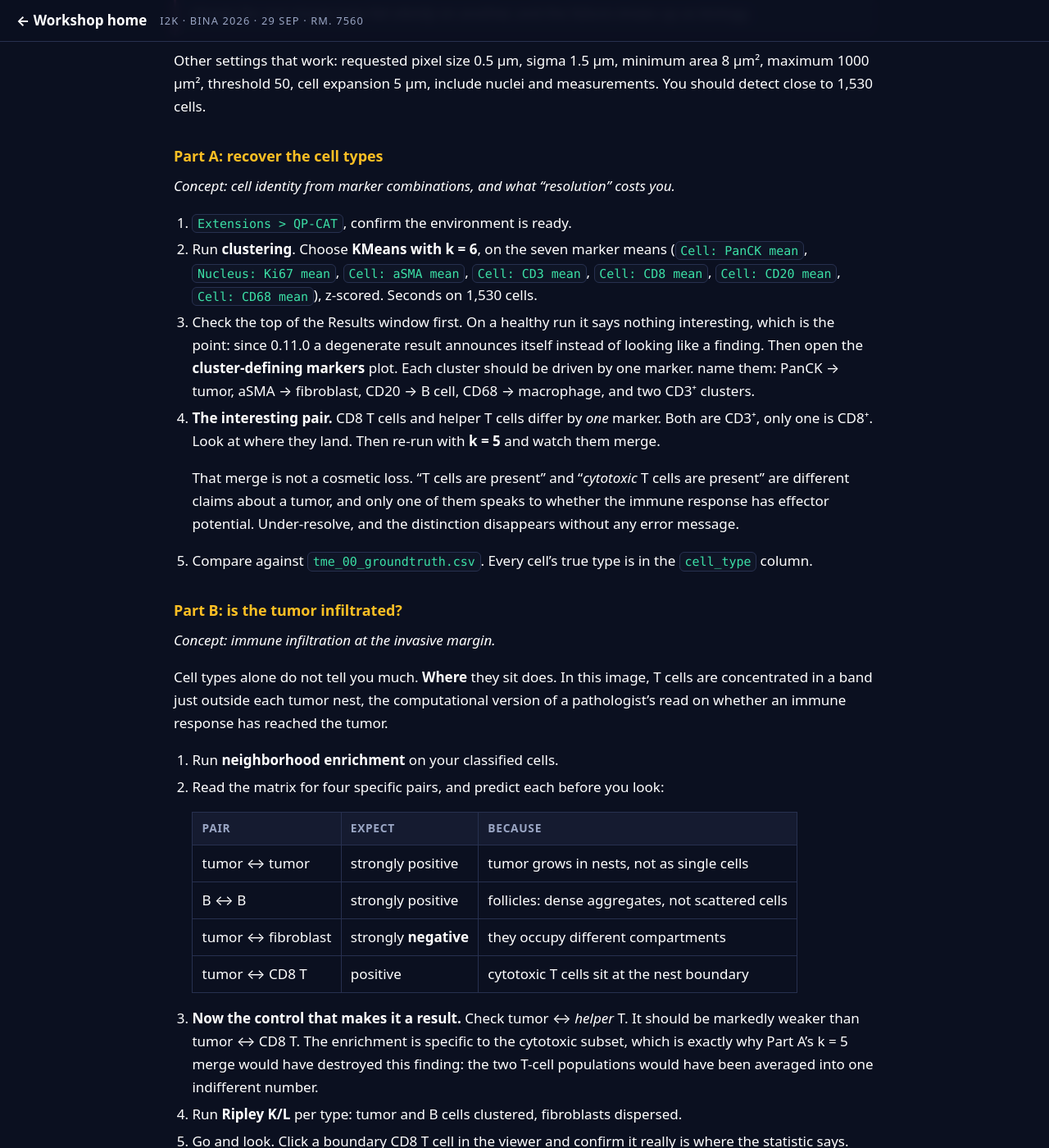
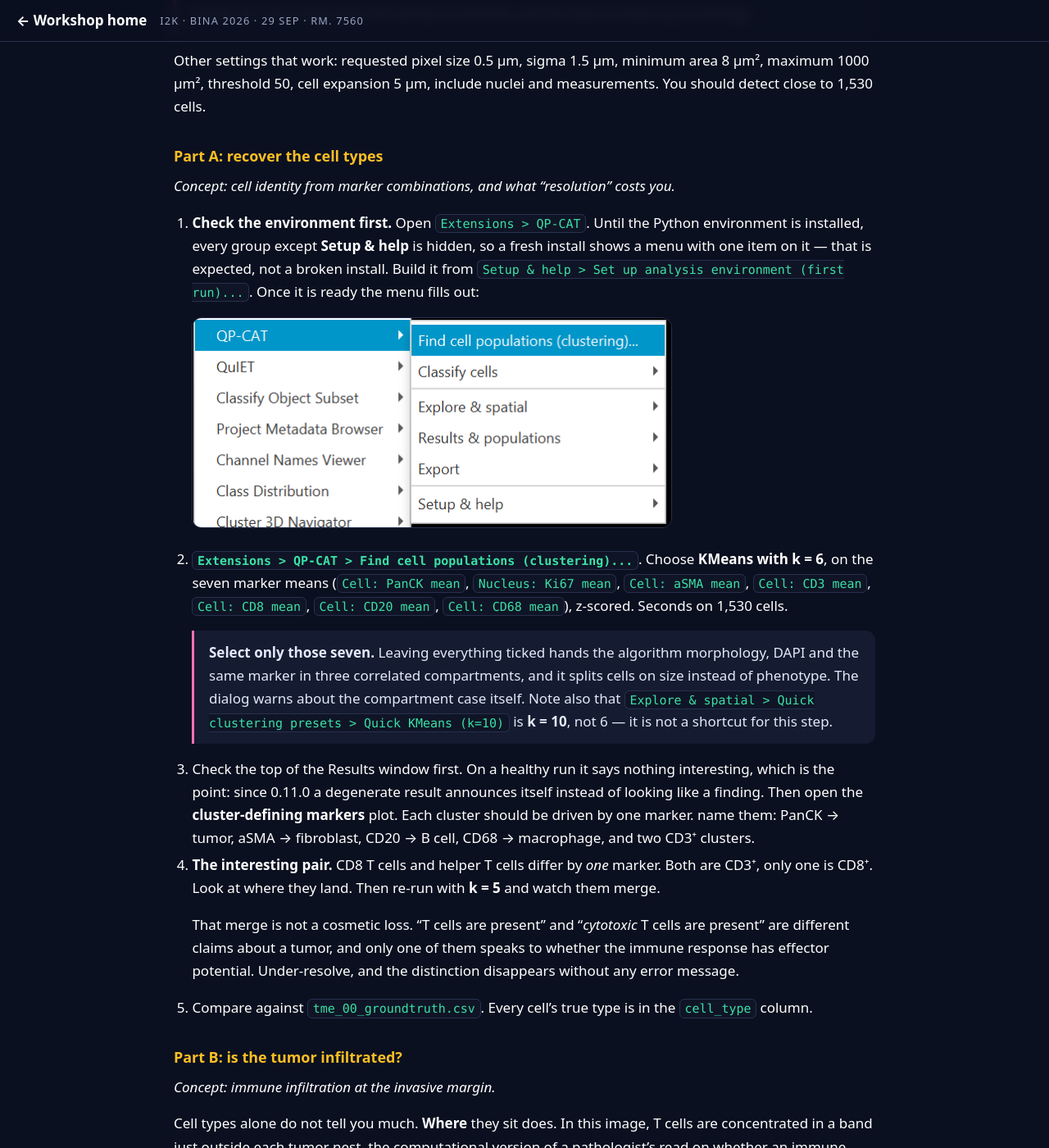
Before and after one commit to MichaelSNelson/BINA-I2K-2026-QuPath-Extensions, a Jekyll site: the page built from docs/03-qp-cat-cell-analysis-tools.md, in a window 1280 px wide and 1400 px high, scrolled down 6052 px. Shown: the whole window at 82% size. Built offline with Jekyll 4.4.1, drawn with Linux system fonts in a browser that asks for light colours; some of the changed text lies outside the part shown.

Commit message:
Guide 03: real QP-CAT menu paths, and the menu screenshot
The guide told readers to "Run clustering", which is the dialog's title bar,
not a menu item. The menu item is "Find cell populations (clustering)...",
confirmed against strings.properties and the screenshot.

It also said "Extensions > QP-CAT, confirm the environment is ready" without
saying how. Every group except Setup & help is bound to environmentReady
(SetupQPCAT.java:241 and 532-576), so before the Python environment exists the
menu shows a single item and looks like a failed install. Step 1 now says that
and gives the build path.

Steps 6 and 9 read as if neighborhood enrichment and Ripley K/L were commands.
They are tick-boxes in the Run Clustering dialog, with
Explore & spatial > Spatial statistics on existing clusters... as the
after-the-fact route. Both steps now say where to find them.

Added a note against leaving every measurement selected -- morphology, DAPI
and three correlated compartments per marker split cells on size rather than
phenotype -- and against Quick KMeans (k=10), which is not a shortcut for the
k=6 step.

Claude-Session: https://claude.ai/code/session_01KwiACUr5MacuDvqp74c96o

```diff
--- a/docs/03-qp-cat-cell-analysis-tools.md
+++ b/docs/03-qp-cat-cell-analysis-tools.md
@@ -218,10 +218,24 @@ should detect close to 1,530 cells.
 ### Part A: recover the cell types
 *Concept: cell identity from marker combinations, and what "resolution" costs you.*
 
-1. `Extensions > QP-CAT`, confirm the environment is ready.
-2. Run **clustering**. Choose **KMeans with k = 6**, on the seven marker means
+1. **Check the environment first.** Open `Extensions > QP-CAT`. Until the Python environment
+   is installed, every group except **Setup & help** is hidden, so a fresh install shows a menu
+   with one item on it — that is expected, not a broken install. Build it from
+   `Setup & help > Set up analysis environment (first run)...`. Once it is ready the menu fills
+   out:
+
+   <img src="../images/qp-cat/menu.png" alt="The Extensions menu with QP-CAT expanded. Its first item is Find cell populations (clustering), followed by the submenus Classify cells, Explore and spatial, Results and populations, Export, and Setup and help. The extensions list behind it shows QuIET, Classify Object Subset, Project Metadata Browser, Channel Names Viewer, Class Distribution and Cluster 3D Navigator" width="586">
+
+2. **`Extensions > QP-CAT > Find cell populations (clustering)...`**. Choose **KMeans with
+   k = 6**, on the seven marker means
    (`Cell: PanCK mean`, `Nucleus: Ki67 mean`, `Cell: aSMA mean`, `Cell: CD3 mean`,
    `Cell: CD8 mean`, `Cell: CD20 mean`, `Cell: CD68 mean`), z-scored. Seconds on 1,530 cells.
+
+   > **Select only those seven.** Leaving everything ticked hands the algorithm morphology, DAPI
+   > and the same marker in three correlated compartments, and it splits cells on size instead of
+   > phenotype. The dialog warns about the compartment case itself. Note also that
+   > `Explore & spatial > Quick clustering presets > Quick KMeans (k=10)` is **k = 10**, not 6 —
+   > it is not a shortcut for this step.
 3. Check the top of the Results window first. On a healthy run it says nothing interesting,
    which is the point: since 0.11.0 a degenerate result announces itself instead of looking like
    a finding. Then open the **cluster-defining markers** plot. Each cluster should be driven by one marker.
@@ -245,7 +259,10 @@ Cell types alone do not tell you much. **Where** they sit does. In this image, T
 concentrated in a band just outside each tumor nest, the computational version of a
 pathologist's read on whether an immune response has reached the tumor.
 
-6. Run **neighborhood enrichment** on your classified cells.
+6. Run **neighborhood enrichment** on your classified cells. It is a tick-box —
+   `Neighborhood enrichment + Moran's I` — in the Run Clustering dialog, so the easiest route is
+   to turn it on before you cluster. After the fact, use
+   `Explore & spatial > Spatial statistics on existing clusters...` instead.
 7. Read the matrix for four specific pairs, and predict each before you look:
 
    | Pair | Expect | Because |
@@ -260,6 +277,8 @@ pathologist's read on whether an immune response has reached the tumor.
    which is exactly why Part A's k = 5 merge would have destroyed this finding: the two
    T-cell populations would have been averaged into one indifferent number.
 9. Run **Ripley K/L** per type: tumor and B cells clustered, fibroblasts dispersed.
+   `Ripley K and L (point-pattern, dual plot)` is one of four tick-boxes under **Spatial
+   statistics**, in the same two places as step 6.
 10. Go and look. Click a boundary CD8 T cell in the viewer and confirm it really is where the
     statistic says.
 
```
Also changed, not shown: images/qp-cat/menu.png (added).
